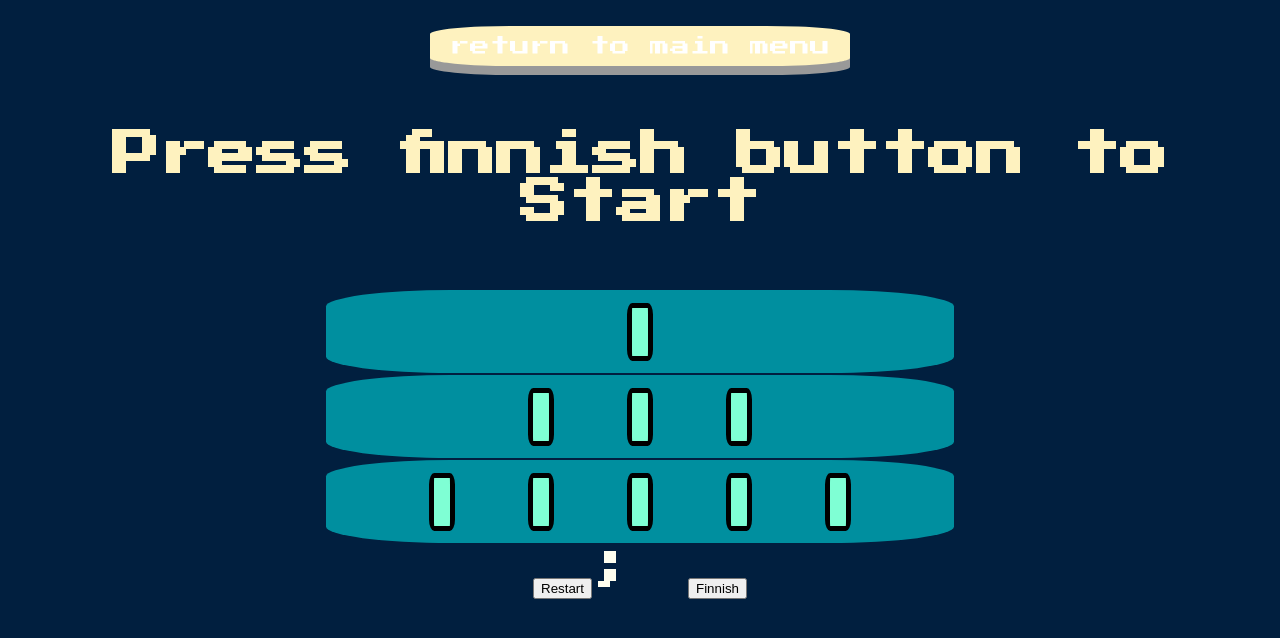
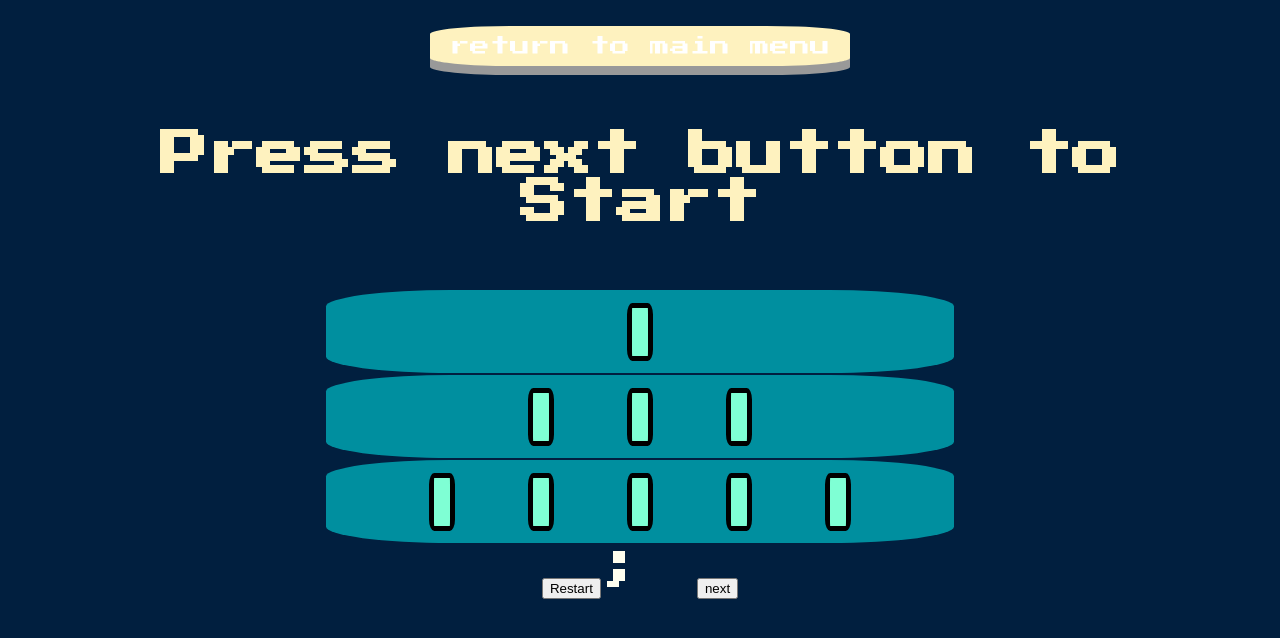
Before and after one commit to KruthikKoundinyas/nimprojectweb, a plain HTML site: page unique/nim/twoPlayer.html in a window 1280 px wide. Drawn offline with nearby package versions, Linux system fonts and the light colour scheme.

Commit message:
Update twoPlayer.html

```diff
--- a/unique/nim/twoPlayer.html
+++ b/unique/nim/twoPlayer.html
@@ -22,7 +22,7 @@
         return to main menu
       </div></a
     >
-    <h1 id="level-title">Press finnish button to Start</h1>
+    <h1 id="level-title">Press next button to Start</h1>
     <div class="container">
       <div class="row select">
         <div type="button" id="but1" class="btn press"></div>
@@ -42,7 +42,7 @@
       <button class="restart" class="button" onclick="location.reload();">
         Restart</button
       >;
-      <button class="finnish">Finnish</button>
+      <button class="finnish">next</button>
     </div>
     <script src="https://ajax.googleapis.com/ajax/libs/jquery/3.7.1/jquery.min.js"></script>
     <script src="./TwoPlayerGame.js" charset="UTF-8"></script>
```
